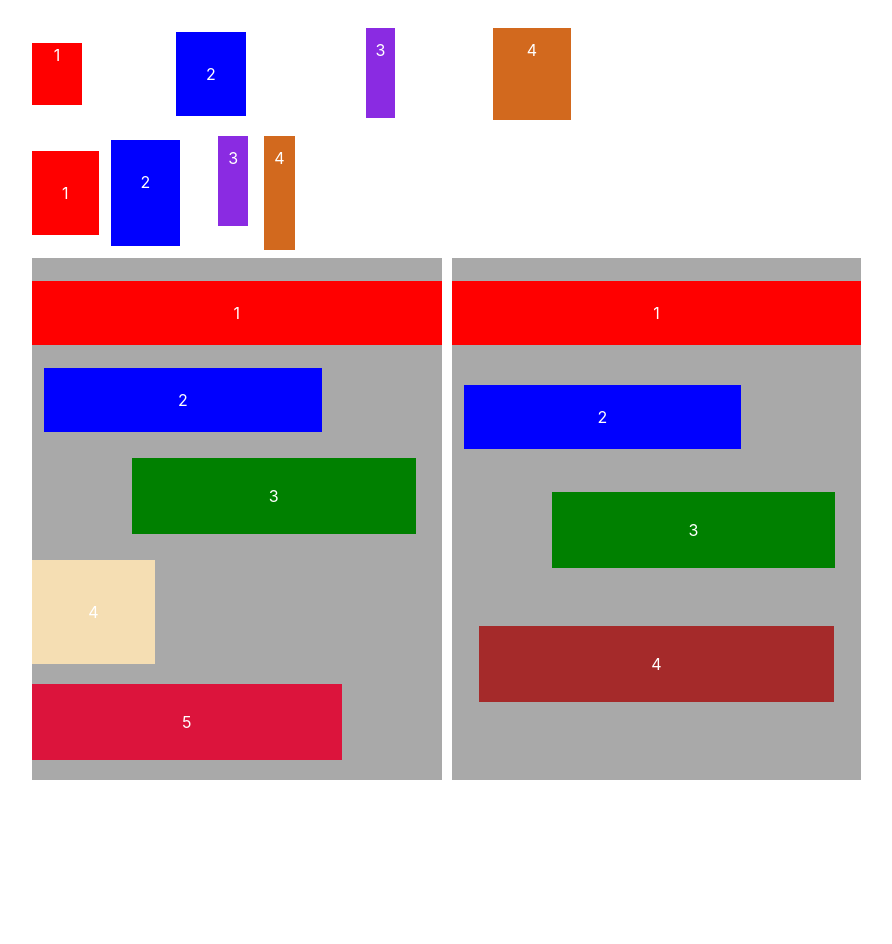
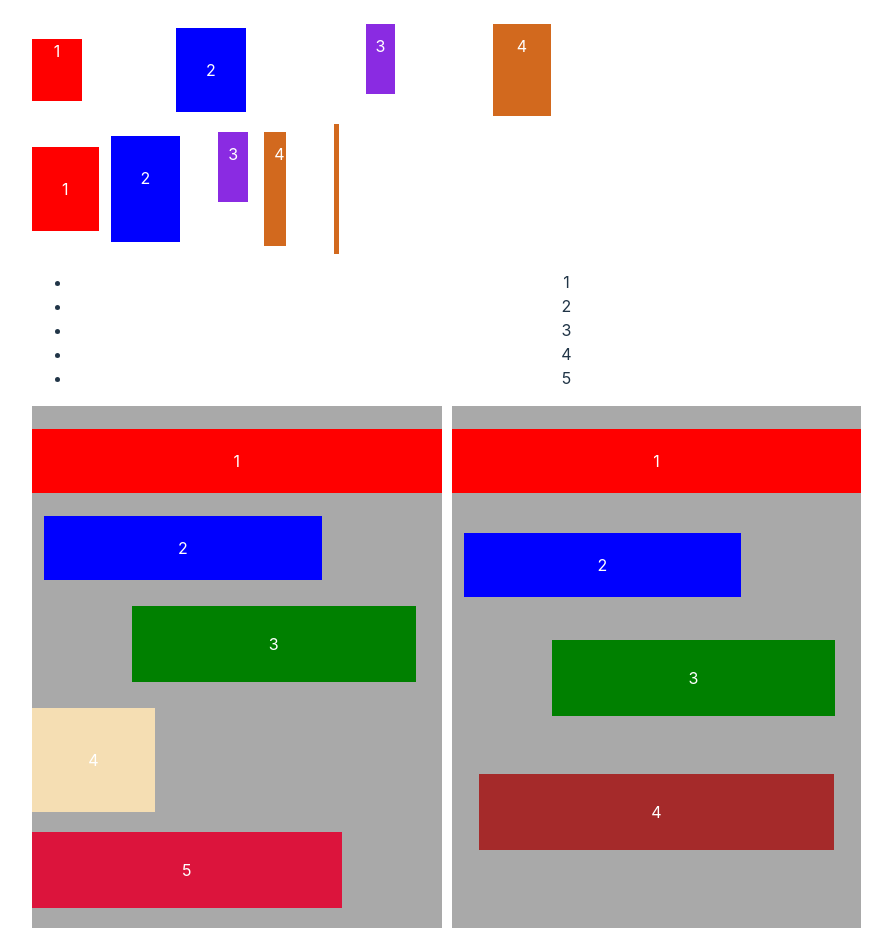
Before and after one commit to carlosjorger/vue-fluid-dnd, a Vue app: page / in a window 1280 px wide. Shown: the whole page, without its empty margins (96-988 px from the left). Before the commit the page ends 800 px from the top, so only its background shows below. Built offline with nearby package versions, Linux system fonts and the light colour scheme.

Commit message:
🐞 fix: add border-box to draggable and droppable class

```diff
--- a/src/App.vue
+++ b/src/App.vue
@@ -125,6 +125,7 @@ const list2 = ref([
       "color: white; background-color: brown; padding: 26px 0; margin: 27px;",
   },
 ]);
+const numbers = ref([1, 2, 3, 4, 5]);
 </script>
 
 <template>
@@ -151,6 +152,20 @@ const list2 = ref([
         ><div :ref="setRef" :style="element.style">{{ element.number }}</div>
       </Draggable>
     </div>
+  </Droppable>
+
+  <Droppable droppable-id="5" direction="vertical" :items="numbers">
+    <ul style="display: block">
+      <Draggable
+        v-for="(element, index) in numbers"
+        v-slot="{ setRef }"
+        :draggable-id="'number-' + element.toString()"
+        :index="index"
+        ><li :ref="setRef" style="padding-left: 5px">
+          {{ element }}
+        </li>
+      </Draggable>
+    </ul>
   </Droppable>
   <div style="display: flex; flex-direction: row; column-gap: 10px">
     <Droppable droppable-id="3" direction="vertical" :items="list1">
--- a/src/components/Draggable.vue
+++ b/src/components/Draggable.vue
@@ -147,6 +147,9 @@ const setSlotRefElementParams = (element: HTMLElement | undefined) => {
     element.classList.add("draggable");
     element.onmousedown = onmousedown;
     element.setAttribute(DRAGGABLE_ID_ATTR, draggableId);
+  }
+  if (element?.parentElement) {
+    element?.parentElement.classList.add("droppable");
   }
 };
 const setTransform = (
@@ -550,6 +553,8 @@ const onDropDraggingEvent = (event: MouseEvent) => {
     element.style.zIndex = "";
     element.style.transform = "";
     element.style.transition = "";
+    element.style.top = "";
+    element.style.left = "";
     element.style.cursor = GRAB_CURSOR;
   }, duration);
 };
@@ -588,6 +593,11 @@ watch(
   { deep: true }
 );
 </script>
+<style>
+.draggable {
+  box-sizing: border-box !important;
+}
+</style>
 <!-- TODO: fix when the margin is inherit from a class -->
 <!-- example:
   .sl-markdown-content li + li:not(:where(.not-content *)){
--- a/src/components/Droppable.vue
+++ b/src/components/Droppable.vue
@@ -32,3 +32,8 @@ provide("direction", direction);
 provide("droppableId", droppableId);
 provide("onDrop", currentOnDrop.value);
 </script>
+<style>
+.droppable {
+  box-sizing: border-box !important;
+}
+</style>
--- a/src/utils/SetStyles.ts
+++ b/src/utils/SetStyles.ts
@@ -6,7 +6,6 @@ export const fixSizeStyle = (element: HTMLElement | undefined | null) => {
     return;
   }
   const { height, width } = element.getBoundingClientRect();
-
   element.style.height = `${height}px`;
   element.style.width = `${width}px`;
 };
```
